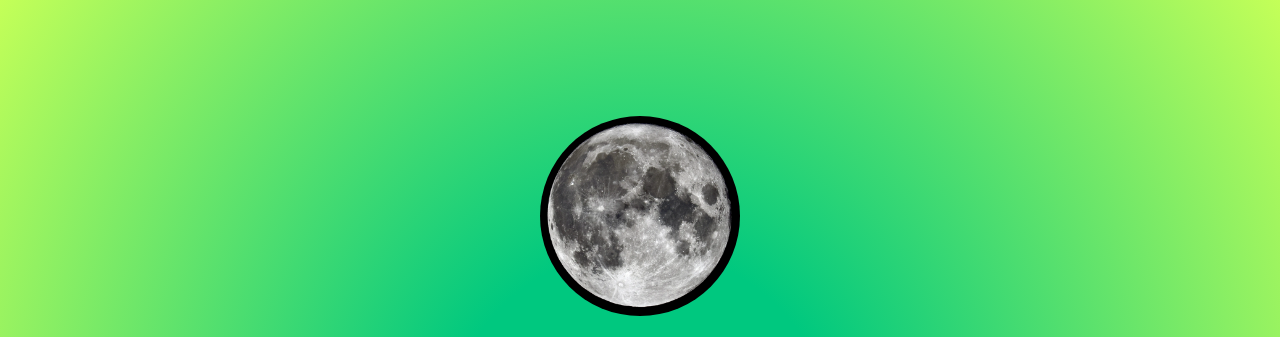
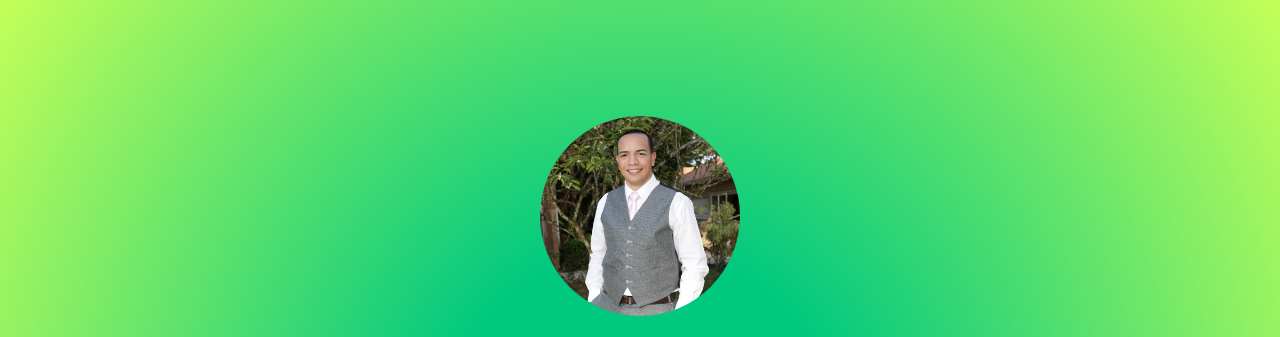
Before and after one commit to TiagoSilva2712/estudos, a plain HTML site: page index.html in a window 1280 px wide. Shown: the top 337 px of the page. Drawn offline with Linux system fonts and the light colour scheme.

Commit message:
Atualizando a foto

```diff
--- a/index.html
+++ b/index.html
@@ -15,7 +15,7 @@
     <!--Seção superior-->
     <div class="profile">
         <div class="profile__header">
-            <img src="images/lua-cheia.webp" width="280px" height="350px" alt="Foto de perfil">
+            <img src="images/minha-foto.webp" width="280px" height="350px" alt="Foto de perfil">
             <h1>Fluency Skills</h1>
             <h2>Desbloqueie seu futuro!</h2>
         </div>
```
